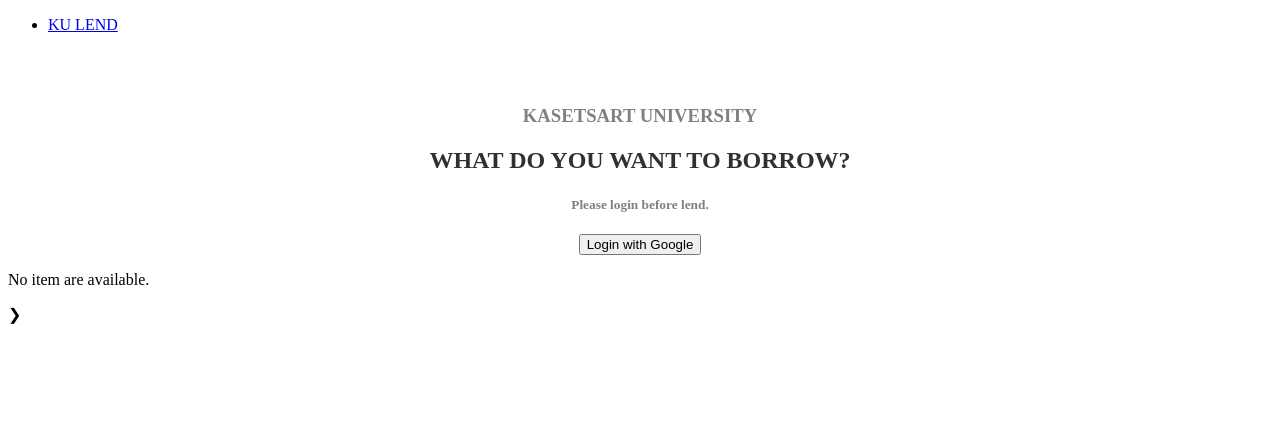
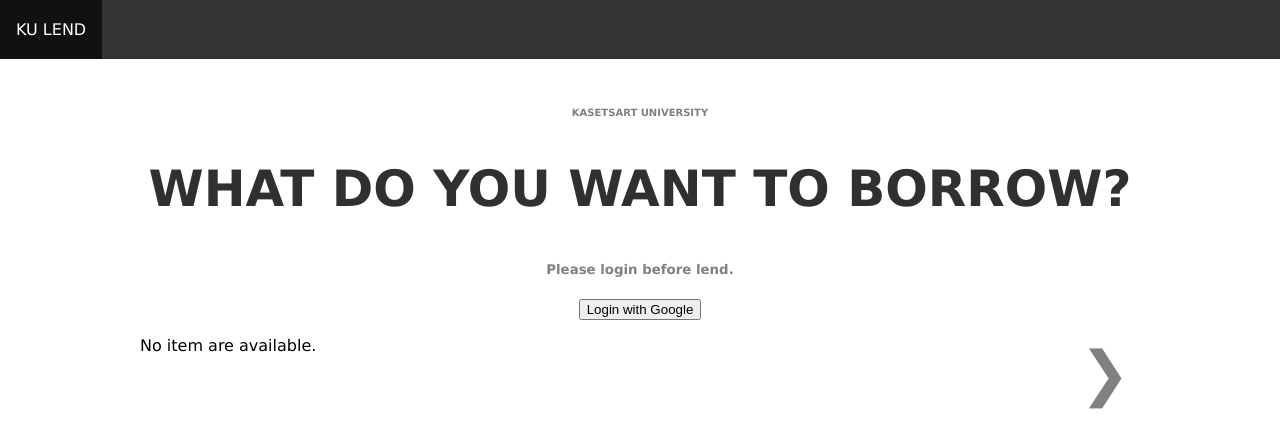
Before and after one commit to ChanunyaO/KU-Lend, a Django app: page / in a window 1280 px wide. Shown: the top 448 px of the page. Run offline with Django 3.2, Linux system fonts and the light colour scheme; data that the repository does not hold is empty; some libraries are stand-ins or nearby versions.

Commit message:
Fix index

```diff
--- a/ku_lend/templates/ku_lend/index.html
+++ b/ku_lend/templates/ku_lend/index.html
@@ -5,7 +5,145 @@
 
 <meta name="viewport" content="width=device-width, initial-scale=1">
         <title>KU LEND</title>
+<style>
+  h1{
+        font-size: 20px;
 
+    }
+    h2{
+        font-size: 50px;
+
+    }
+   h3{
+        font-size: 10px;
+    }
+     h3{
+        font-size: 10px;
+    }
+
+
+* {box-sizing: border-box}
+body {font-family: Verdana, sans-serif; margin:0}
+.mySlides {display: none}
+img {vertical-align: middle;}
+
+/* Slideshow container */
+.slideshow-container {
+  max-width: 1000px;
+  position: relative;
+  margin: auto;
+}
+
+/* Next & previous buttons */
+.prev, .next {
+  cursor: pointer;
+  position: absolute;
+  top: 50%;
+  width: auto;
+  padding: 10px;
+  margin-top: -18px;
+  color: gray;
+  font-weight: bold;
+  font-size: 60px;
+  transition: 0.6s ease;
+  border-radius: 0 3px 3px 0;
+  user-select: none;
+}
+
+/* Position the "next button" to the right */
+.next {
+  right: 0;
+  border-radius: 3px 0 0 3px;
+}
+
+/* On hover, add a black background color with a little bit see-through */
+.prev:hover, .next:hover {
+  background-color: rgba(0,0,0,0.8);
+}
+
+/* Caption text */
+.text {
+  color: #757575;
+  font-size: 15px;
+  padding: 8px 12px;
+  position: absolute;
+  bottom: 8px;
+  width: 100%;
+  text-align: center;
+}
+
+/* Number text (1/3 etc) */
+.numbertext {
+  color: #f2f2f2;
+  font-size: 12px;
+  padding: 8px 12px;
+  position: absolute;
+  top: 0;
+}
+
+/* The dots/bullets/indicators */
+.dot {
+  cursor: pointer;
+  height: 15px;
+  width: 15px;
+  margin: 0 2px;
+  background-color: #bbb;
+  border-radius: 50%;
+  display: inline-block;
+  transition: background-color 0.6s ease;
+}
+
+.active, .dot:hover {
+  background-color: #717171;
+}
+
+/* Fading animation */
+.fade {
+  -webkit-animation-name: fade;
+  -webkit-animation-duration: 1.5s;
+  animation-name: fade;
+  animation-duration: 1.5s;
+}
+
+@-webkit-keyframes fade {
+  from {opacity: .4}
+  to {opacity: 1}
+}
+
+@keyframes fade {
+  from {opacity: .4}
+  to {opacity: 1}
+}
+
+/* On smaller screens, decrease text size */
+@media only screen and (max-width: 300px) {
+  .prev, .next,.text {font-size: 11px}
+}
+
+ul {
+  list-style-type: none;
+  margin: 0;
+  padding: 0;
+  overflow: hidden;
+  background-color: #333;
+}
+
+li {
+  float: left;
+}
+
+li a {
+  display: block;
+  color: white;
+  text-align: center;
+  padding: 20px 16px;
+  text-decoration: none;
+}
+
+li a:hover {
+  background-color: #111;
+}
+</style>
 
 </head>
 <body>
--- a/mysite/settings.py
+++ b/mysite/settings.py
@@ -33,7 +33,7 @@ SECRET_KEY = os.getenv('SECRET_KEY')
 
 
 # SECURITY WARNING: don't run with debug turned on in production!
-DEBUG = False
+DEBUG = True
 
 ALLOWED_HOSTS = ['kulend.herokuapp.com']
 
```
